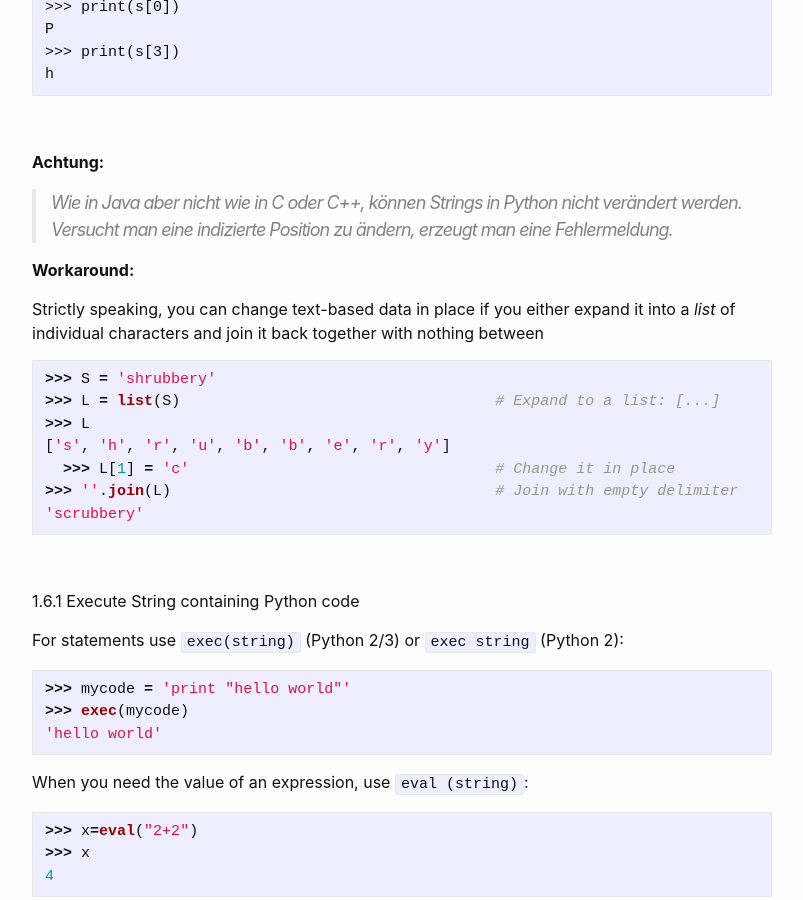
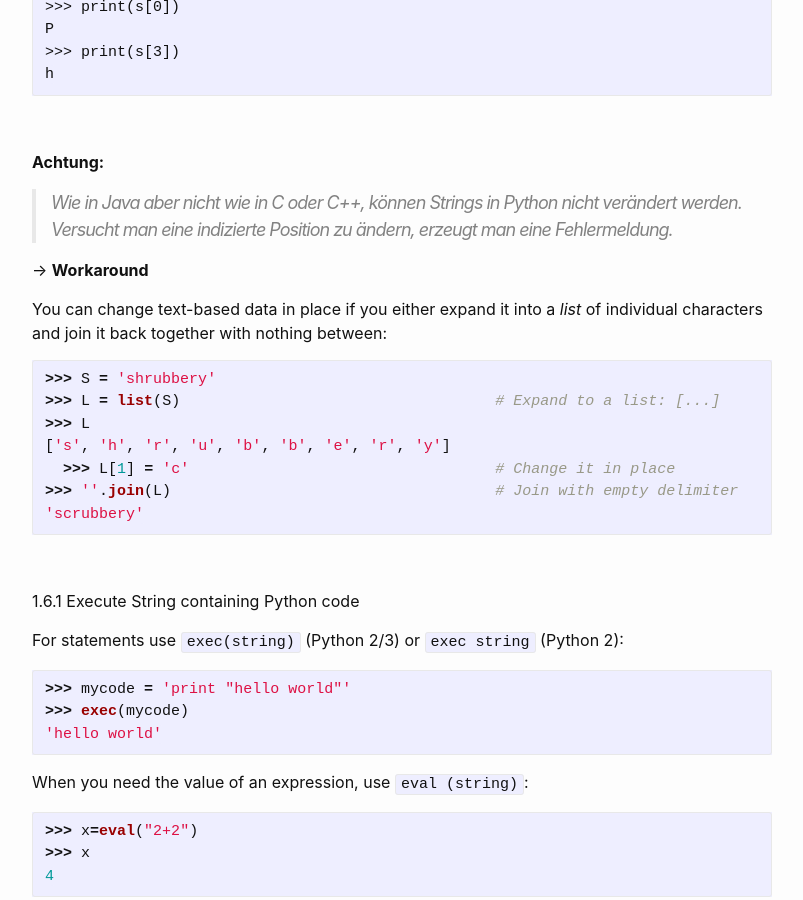
Before and after one commit to Hautaklyttn/progDocs, a Jekyll site: the page built from docs/articles/python.md, in a window 1280 px wide and 900 px high, scrolled down 7687 px. Shown: the whole window, without its empty margins (238-1041 px from the left). Built offline with Jekyll 4.4.1, drawn with Linux system fonts in a browser that asks for light colours.

Commit message:
Update python.md

````diff
--- a/docs/articles/python.md
+++ b/docs/articles/python.md
@@ -234,9 +234,9 @@ h
 **Achtung:**
 > Wie in Java aber nicht wie in C oder C++, können Strings in Python nicht verändert werden. Versucht man eine indizierte Position zu ändern, erzeugt man eine Fehlermeldung.
 
-**Workaround:**
+&rarr; **Workaround**
 
-Strictly speaking, you can change text-based data in place if you either expand it into a *list* of individual characters and join it back together with nothing between
+You can change text-based data in place if you either expand it into a *list* of individual characters and join it back together with nothing between:
 
 ```python
 >>> S = 'shrubbery'
````
